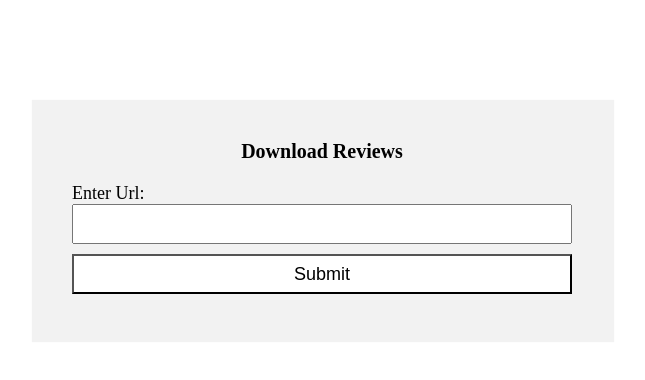
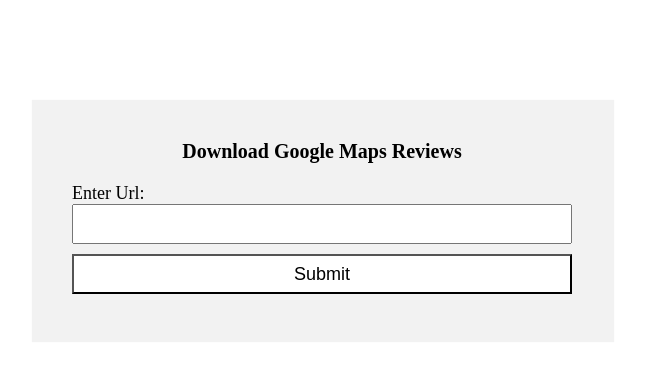
Before and after one commit to sarahchima/reviews-generator, a website: page views/index.html in a window 1280 px wide. Shown: the whole page, without its empty margins (318-963 px from the left). Drawn offline with Linux system fonts and the light colour scheme; files that its build step writes are made by us from their sources; files whose address does not match are found by name.

Commit message:
changed heading

```diff
--- a/views/index.html
+++ b/views/index.html
@@ -11,7 +11,7 @@
     </head>
     <body>
         <section class="review-form">
-            <h3>Download Reviews</h3>
+            <h3>Download Google Maps Reviews</h3>
             <form id="form">
                 <label>Enter Url:</label>
                 <input type="text" class="url-input" name="url" id="url-input">
```
